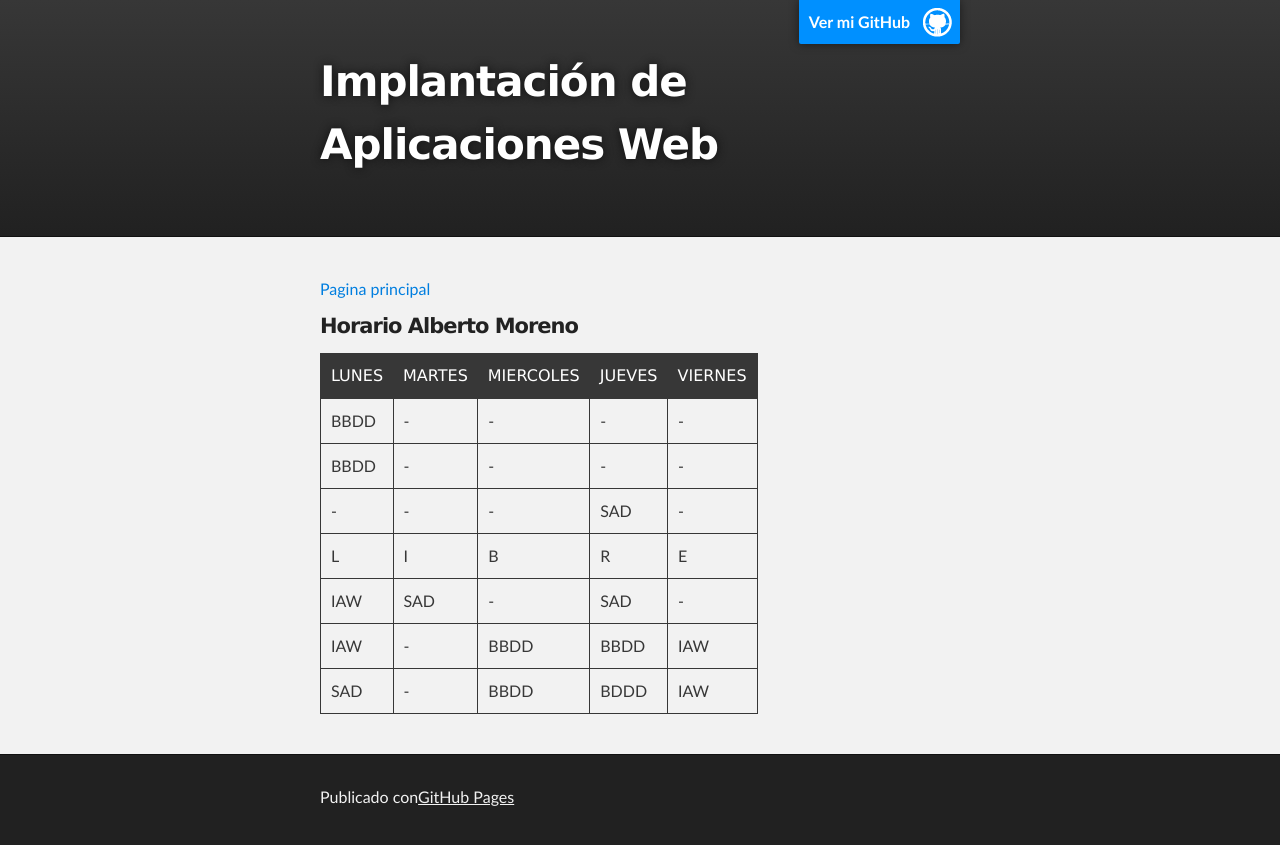
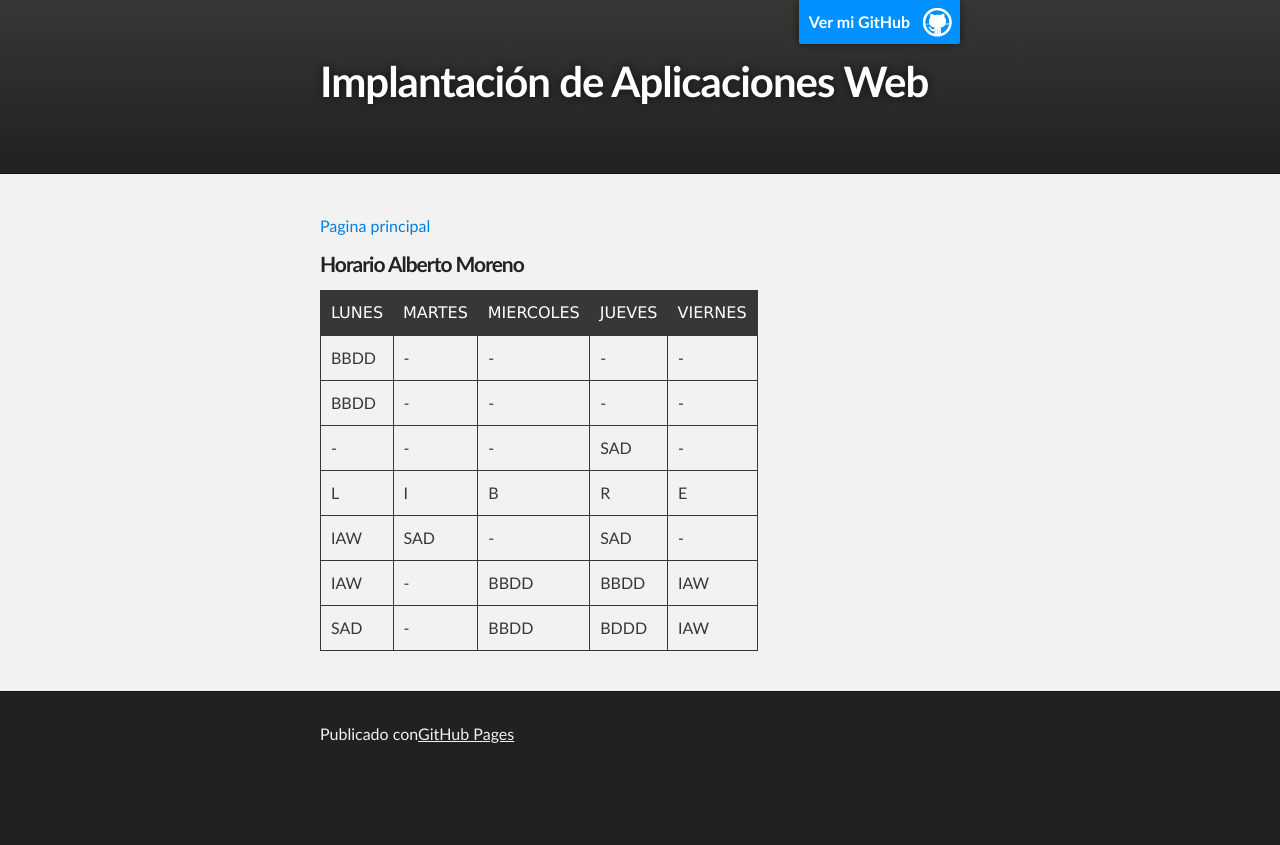
Before and after one commit to alberto22ma/albertomorenoacevedo.github.io, a Jekyll site: the page built from horario.md, in a window 1280 px wide. Shown: the top 845 px of the page. Built offline with Jekyll 4.4.1, drawn with Linux system fonts in a browser that asks for light colours.

Commit message:
Update stylesheet.css

```diff
--- a/stylesheets/stylesheet.css
+++ b/stylesheets/stylesheet.css
@@ -62,7 +62,7 @@ h1, h2, h3, h4, h5, h6 {
   margin: 10px 0;
   font-weight: 700;
   color:#222222;
-  font-family: 'Lucida Grande', 'Calibri', Helvetica, Arial, sans-serif;
+  font-family: 'Calibri', Helvetica, Arial, sans-serif;
   letter-spacing: -1px;
 }
 
@@ -92,7 +92,9 @@ h5 {
 h6 {
   font-size: 16px;
 }
-
+img{
+  text-align: center;
+}
 p {
   margin: 10px 0 15px 0;
 }
```
